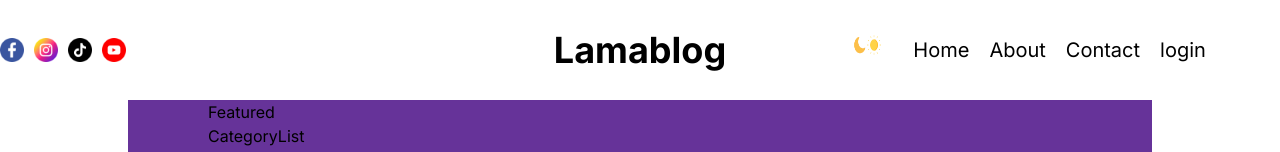
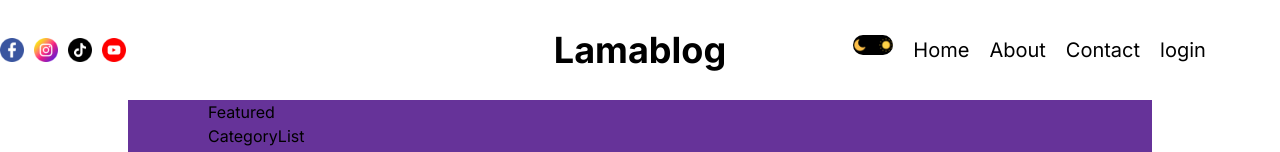
Before and after one commit to LuisArielRetanaHernadez/blog_mabi, a Next.js app: page / in a window 1280 px wide. Shown: the top 152 px of the page. Built offline with nearby package versions, Linux system fonts and the light colour scheme.

Commit message:
agregando un fondo negro y alineando con una separacion a la clase container:

```diff
--- a/components/themeToggle/themeToggle.module.css
+++ b/components/themeToggle/themeToggle.module.css
@@ -1,7 +1,10 @@
 .container {
   width: 40px;
   height: 20px;
-  border-radius: 50%;
+  border-radius: 50px;
   cursor: pointer;
+  background-color: black;
   display: flex;
+  align-items: center;
+  justify-content: space-between;
 }
```
